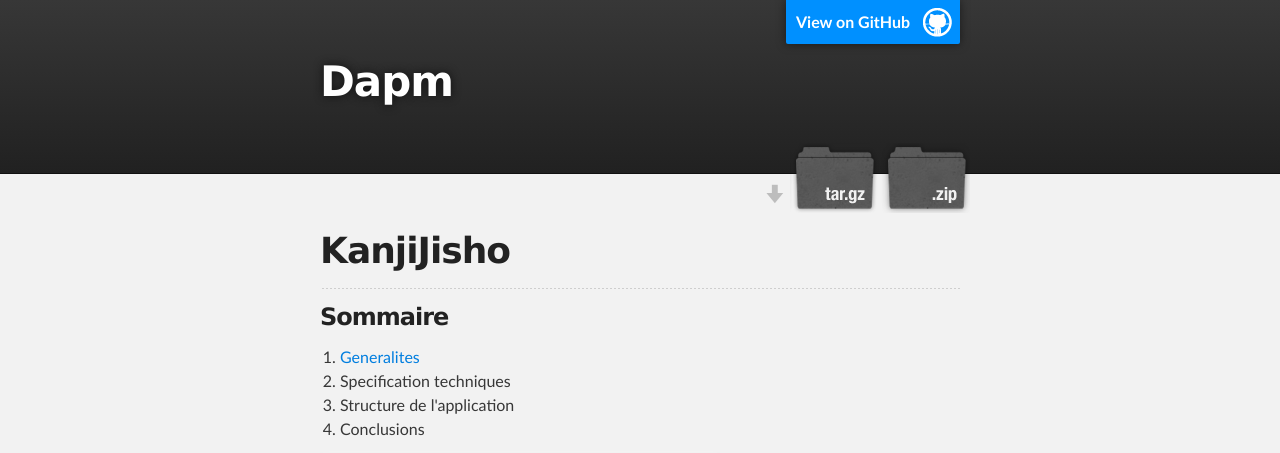
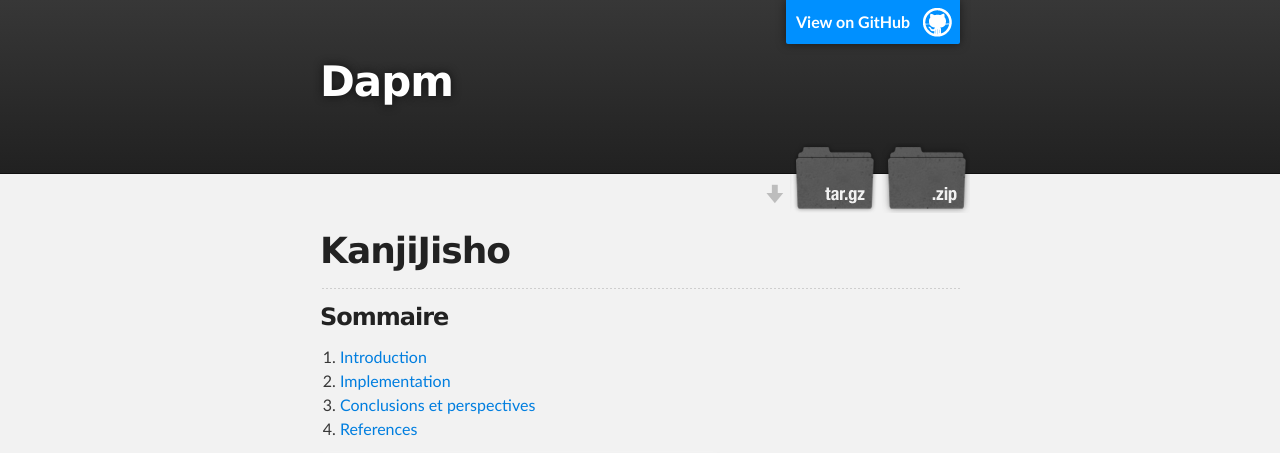
Before and after one commit to andradacraioveanu/DAPM, a plain HTML site: page index.html in a window 1280 px wide. Shown: the top 453 px of the page. Drawn offline with Linux system fonts and the light colour scheme.

Commit message:
Update index.html

```diff
--- a/index.html
+++ b/index.html
@@ -40,10 +40,10 @@
 <a id="sommaire" class="anchor" href="#sommaire" aria-hidden="true"><span class="octicon octicon-link"></span></a>Sommaire</h3>
 
 <ol>
-<li><a href="generalites.html">Generalites</a></li>
-<li>Specification techniques</li>
-<li>Structure de l'application</li>
-<li>Conclusions</li>
+<li><a href="introduction.html">Introduction</a></li>
+<li><a href="implementation.html">Implementation</a></li>
+<li><a href="conclusions.html">Conclusions et perspectives</a></li>
+<li><a href="references.html">References</a></li>
 </ol>
 
 <p><img src="https://www.google.ro/search?sa=G&amp;q=japanese+writing&amp;tbm=isch&amp;tbs=simg:CAQSZRpjCxCo1NgEGgIICwwLELCMpwgaPAo6CAISFNsTsA6UDpMOzhPaE9gT4BKsEswXGiCpqQANxPAvI-VF_1I86dtucHwFDsI-AwUKsLqATjj4DkAwLEI6u_1ggaCgoICAESBA5aqmAM&amp;ei=jLCIVMqXIerfywPk14CwDA&amp;ved=0CBwQwg4oAA&amp;biw=1366&amp;bih=667#facrc=_&amp;imgdii=_&amp;imgrc=qbSMIWDIV0gTFM%253A%3BJkA7dwoPbTR7DM%3Bhttp%253A%252F%252Fkolkata24x7.com%252Fwp-content%252Fuploads%252F2014%252F09%252Fjapanese.jpg%3Bhttp%253A%252F%252Fkolkata24x7.com%252Fcategory%252Fnational%252Fpage%252F41%3B484%3B302" alt=""></p>
```
